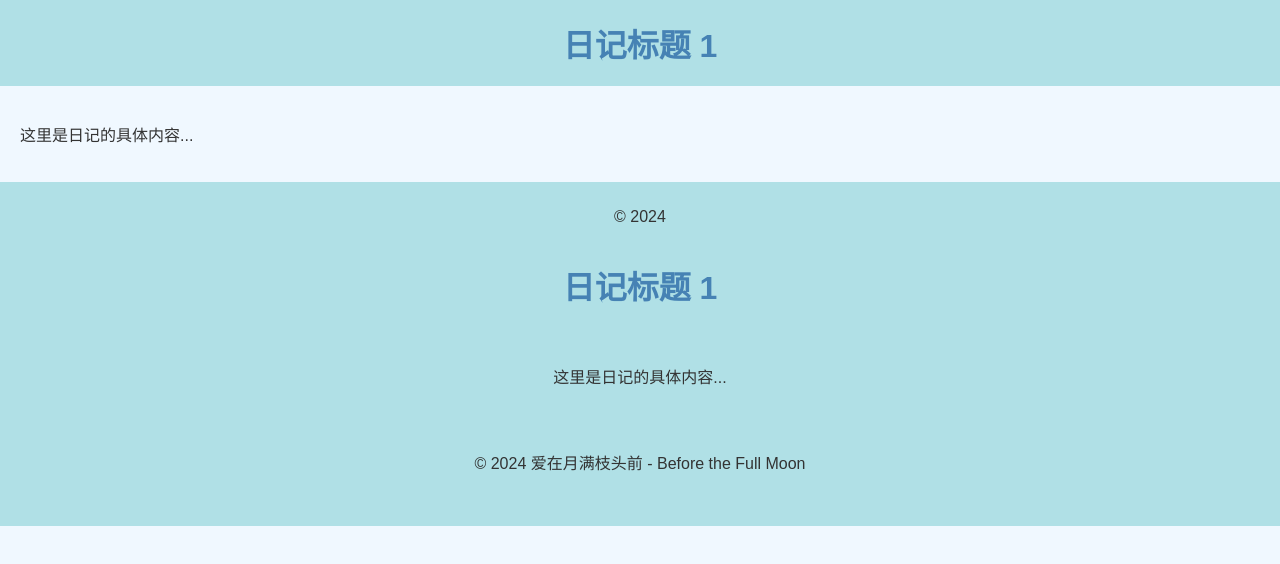
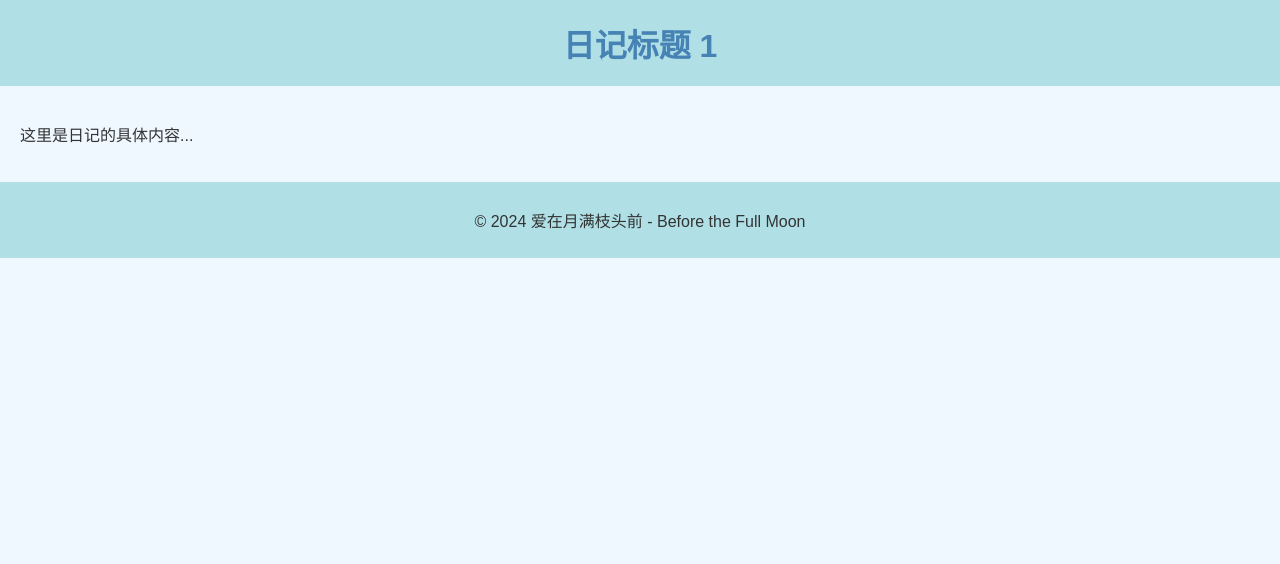
Before and after one commit to Berenice-ovo/Before-the-full-moon, a plain HTML site: page post1.html in a window 1280 px wide. Drawn offline with Linux system fonts and the light colour scheme.

Commit message:
Update post1.html

```diff
--- a/post1.html
+++ b/post1.html
@@ -39,49 +39,8 @@
         <p>这里是日记的具体内容...</p >
     </main>
     <footer>
-        <p>&copy; 2024 <!DOCTYPE html>
-<html lang="zh-CN">
-<head>
-    <meta charset="UTF-8">
-    <meta name="viewport" content="width=device-width, initial-scale=1.0">
-    <title>日记标题 1</title>
-    <style>
-        body {
-            font-family: Arial, sans-serif;
-            background-color: #f0f8ff;
-            color: #333;
-            margin: 0;
-            padding: 0;
-        }
-        header {
-            background-color: #b0e0e6;
-            padding: 20px;
-            text-align: center;
-        }
-        header h1 {
-            margin: 0;
-            color: #4682b4;
-        }
-        main {
-            padding: 20px;
-        }
-        footer {
-            background-color: #b0e0e6;
-            padding: 10px;
-            text-align: center;
-        }
-    </style>
-</head>
 <body>
-    <header>
-        <h1>日记标题 1</h1>
-    </header>
-    <main>
-        <p>这里是日记的具体内容...</p >
-    </main>
-    <footer>
         <p>&copy; 2024 爱在月满枝头前 - Before the Full Moon</p >
-    </footer>
 </body>
 </html></p >
     </footer>
```
